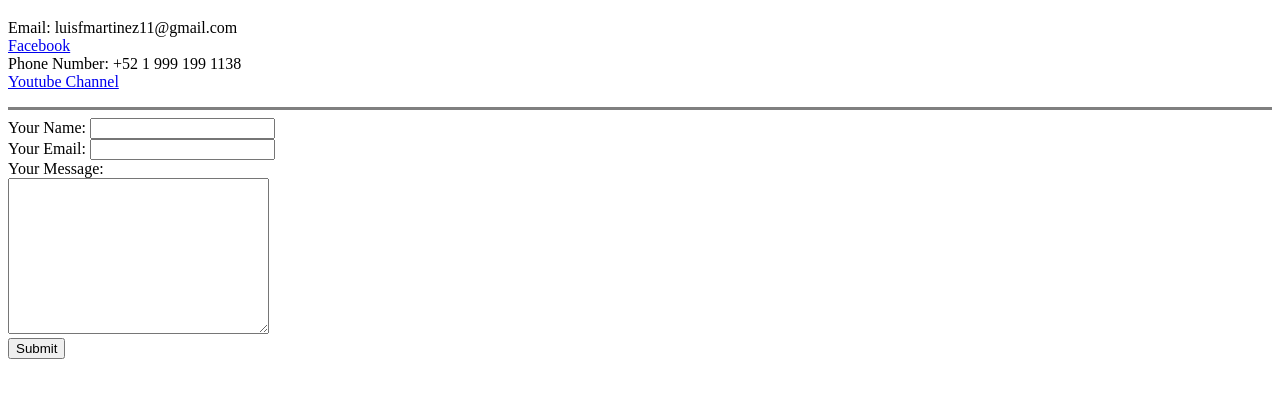
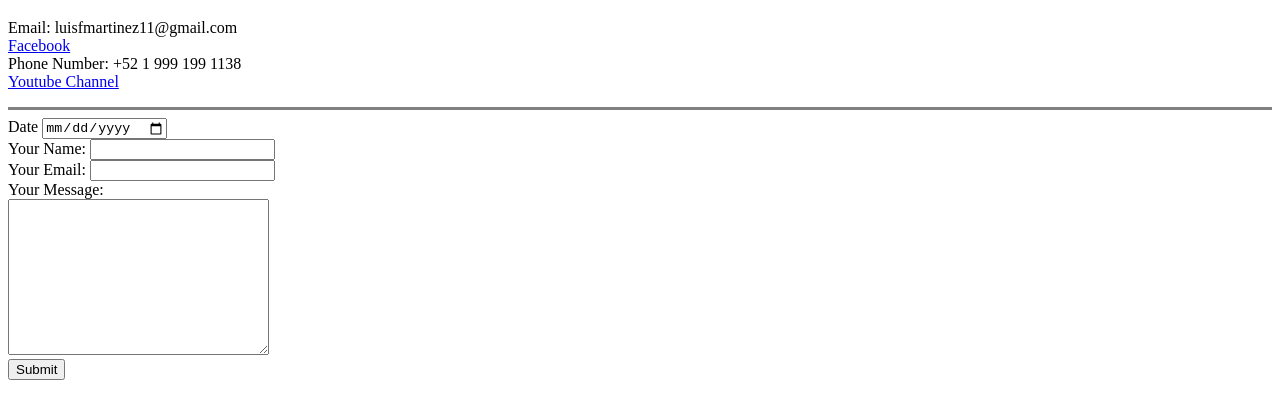
Before and after one commit to Hypgnosis/cv, a plain HTML site: page contact-me.html in a window 1280 px wide. Shown: the part 61-480 px from the top of the page. Drawn offline with Linux system fonts and the light colour scheme.

Commit message:
Add files via upload

```diff
--- a/contact-me.html
+++ b/contact-me.html
@@ -18,6 +18,8 @@
     <hr size="3" noshade>
 
       <form action="mailto:luisfmartinez11@gmail.com" method="post" enctype="text/plain">
+        <label for="Date">Date</label>
+        <input type="date" name="" value="start"><br>
         <label>Your Name:</label>
         <input type="text" name="yourName" value=""><br>
         <label>Your Email:</label>
```
